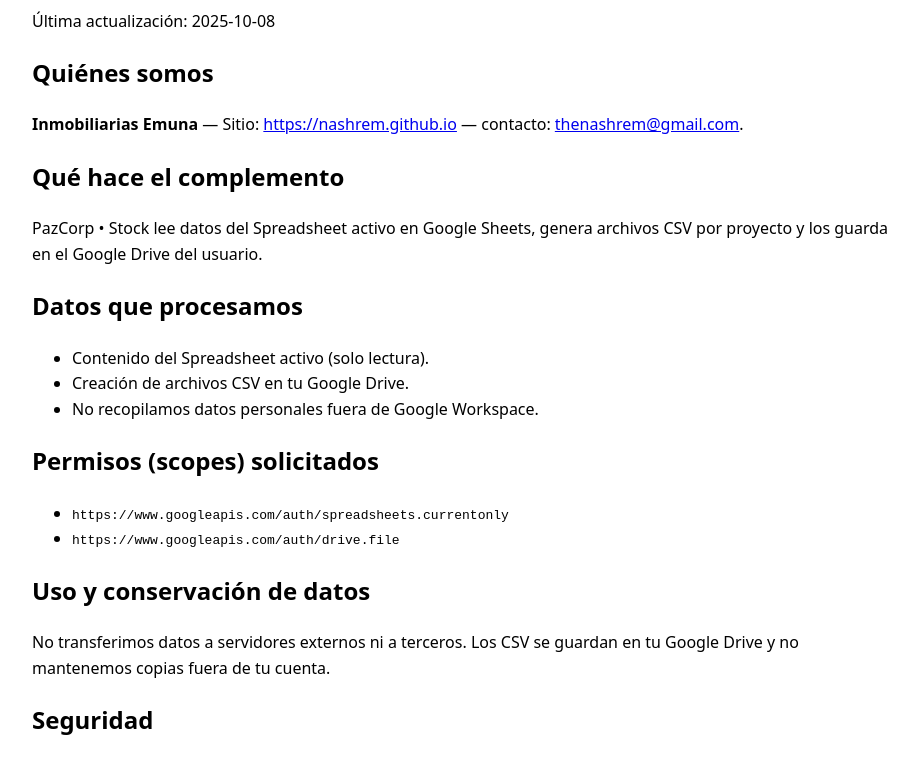
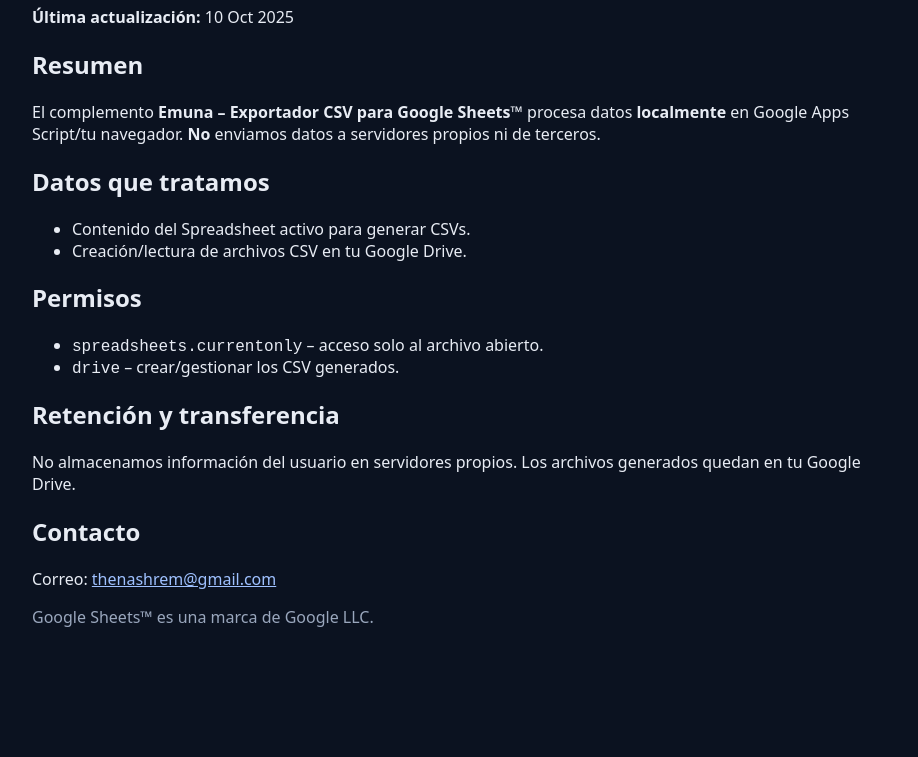
Before and after one commit to Nashrem/Nashrem.github.io, a plain HTML site: page privacy.html in a window 1280 px wide. Shown: the part 104-861 px from the top of the page, without its empty margins (178-1096 px from the left). After the commit the page ends 800 px from the top, so only its background shows below. Drawn offline with Linux system fonts and the light colour scheme.

Commit message:
Update privacy.html

```diff
--- a/privacy.html
+++ b/privacy.html
@@ -1,41 +1,37 @@
 <!doctype html>
 <html lang="es">
 <head>
-  <meta charset="utf-8">
-  <title>Política de Privacidad – PazCorp • Stock</title>
-  <meta name="viewport" content="width=device-width, initial-scale=1">
-  <style>body{font-family:system-ui,Segoe UI,Roboto,Arial,sans-serif;max-width:860px;margin:40px auto;padding:0 16px;line-height:1.6}</style>
+  <meta charset="utf-8" />
+  <meta name="viewport" content="width=device-width, initial-scale=1" />
+  <title>Política de Privacidad – Emuna</title>
+  <link rel="icon" href="/assets/logo.png" />
+  <style>body{font:16px system-ui,Segoe UI,Roboto,Arial,sans-serif;max-width:860px;margin:auto;padding:24px;color:#e8ecf4;background:#0b1220} a{color:#9fc1ff}</style>
 </head>
 <body>
   <h1>Política de Privacidad</h1>
-  <p>Última actualización: 2025-10-08</p>
+  <p><strong>Última actualización:</strong> 10 Oct 2025</p>
 
-  <h2>Quiénes somos</h2>
-  <p><b>Inmobiliarias Emuna</b> — Sitio: <a href="https://nashrem.github.io">https://nashrem.github.io</a> — contacto: <a href="mailto:thenashrem@gmail.com">thenashrem@gmail.com</a>.</p>
+  <h2>Resumen</h2>
+  <p>El complemento <b>Emuna – Exportador CSV para Google Sheets™</b> procesa datos <b>localmente</b> en Google Apps Script/tu navegador. <b>No</b> enviamos datos a servidores propios ni de terceros.</p>
 
-  <h2>Qué hace el complemento</h2>
-  <p>PazCorp • Stock lee datos del Spreadsheet activo en Google Sheets, genera archivos CSV por proyecto y los guarda en el Google Drive del usuario.</p>
-
-  <h2>Datos que procesamos</h2>
+  <h2>Datos que tratamos</h2>
   <ul>
-    <li>Contenido del Spreadsheet activo (solo lectura).</li>
-    <li>Creación de archivos CSV en tu Google Drive.</li>
-    <li>No recopilamos datos personales fuera de Google Workspace.</li>
+    <li>Contenido del Spreadsheet activo para generar CSVs.</li>
+    <li>Creación/lectura de archivos CSV en tu Google Drive.</li>
   </ul>
 
-  <h2>Permisos (scopes) solicitados</h2>
+  <h2>Permisos</h2>
   <ul>
-    <li><code>https://www.googleapis.com/auth/spreadsheets.currentonly</code></li>
-    <li><code>https://www.googleapis.com/auth/drive.file</code></li>
+    <li><code>spreadsheets.currentonly</code> – acceso solo al archivo abierto.</li>
+    <li><code>drive</code> – crear/gestionar los CSV generados.</li>
   </ul>
 
-  <h2>Uso y conservación de datos</h2>
-  <p>No transferimos datos a servidores externos ni a terceros. Los CSV se guardan en tu Google Drive y no mantenemos copias fuera de tu cuenta.</p>
-
-  <h2>Seguridad</h2>
-  <p>El complemento se ejecuta en Google Apps Script. Te recomendamos gestionar el acceso a tus archivos en Drive y usar cuentas seguras.</p>
+  <h2>Retención y transferencia</h2>
+  <p>No almacenamos información del usuario en servidores propios. Los archivos generados quedan en tu Google Drive.</p>
 
   <h2>Contacto</h2>
-  <p><a href="mailto:thenashrem@gmail.com">thenashrem@gmail.com</a></p>
+  <p>Correo: <a href="mailto:thenashrem@gmail.com">thenashrem@gmail.com</a></p>
+
+  <p style="color:#9aa7bd">Google Sheets™ es una marca de Google LLC.</p>
 </body>
 </html>
```
